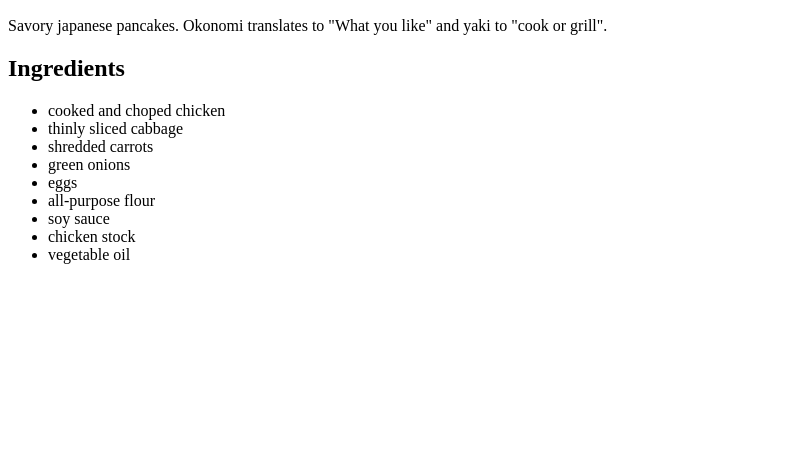
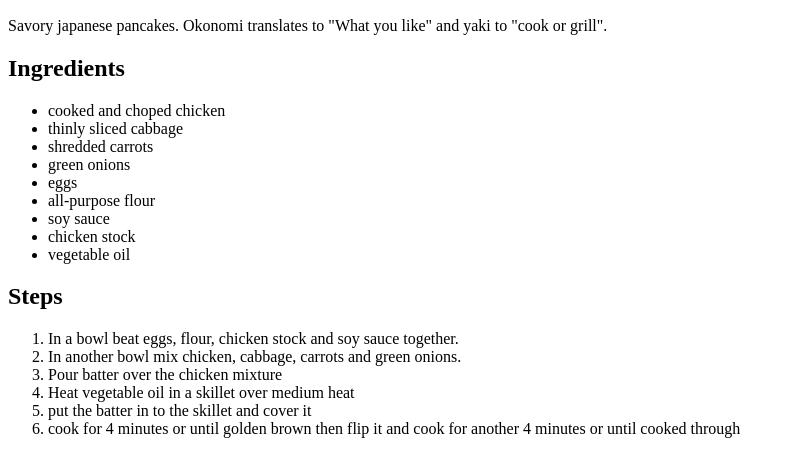
Before and after one commit to RoynevS/odin-recipes, a plain HTML site: page recipes/okonomiyaki.html in a window 1280 px wide. Shown: the part 434-888 px from the top of the page, without its empty margins (0-795 px from the left). Before the commit the page ends 800 px from the top, so only its background shows below. Drawn offline with Linux system fonts and the light colour scheme.

Commit message:
Add list of steps to make dish

```diff
--- a/recipes/okonomiyaki.html
+++ b/recipes/okonomiyaki.html
@@ -22,5 +22,15 @@
       <li>chicken stock</li>
       <li>vegetable oil</li>
     </ul>
+
+    <h2>Steps</h2>
+    <ol>
+      <li>In a bowl beat eggs, flour, chicken stock and soy sauce together.</li>
+      <li>In another bowl mix chicken, cabbage, carrots and green onions.</li>
+      <li>Pour batter over the chicken mixture</li>
+      <li>Heat vegetable oil in a skillet over medium heat</li>
+      <li>put the batter in to the skillet and cover it</li>
+      <li>cook for 4 minutes or until golden brown then flip it and cook for another 4 minutes or until cooked through</li>
+    </ol>
   </body>
 </html>
```
